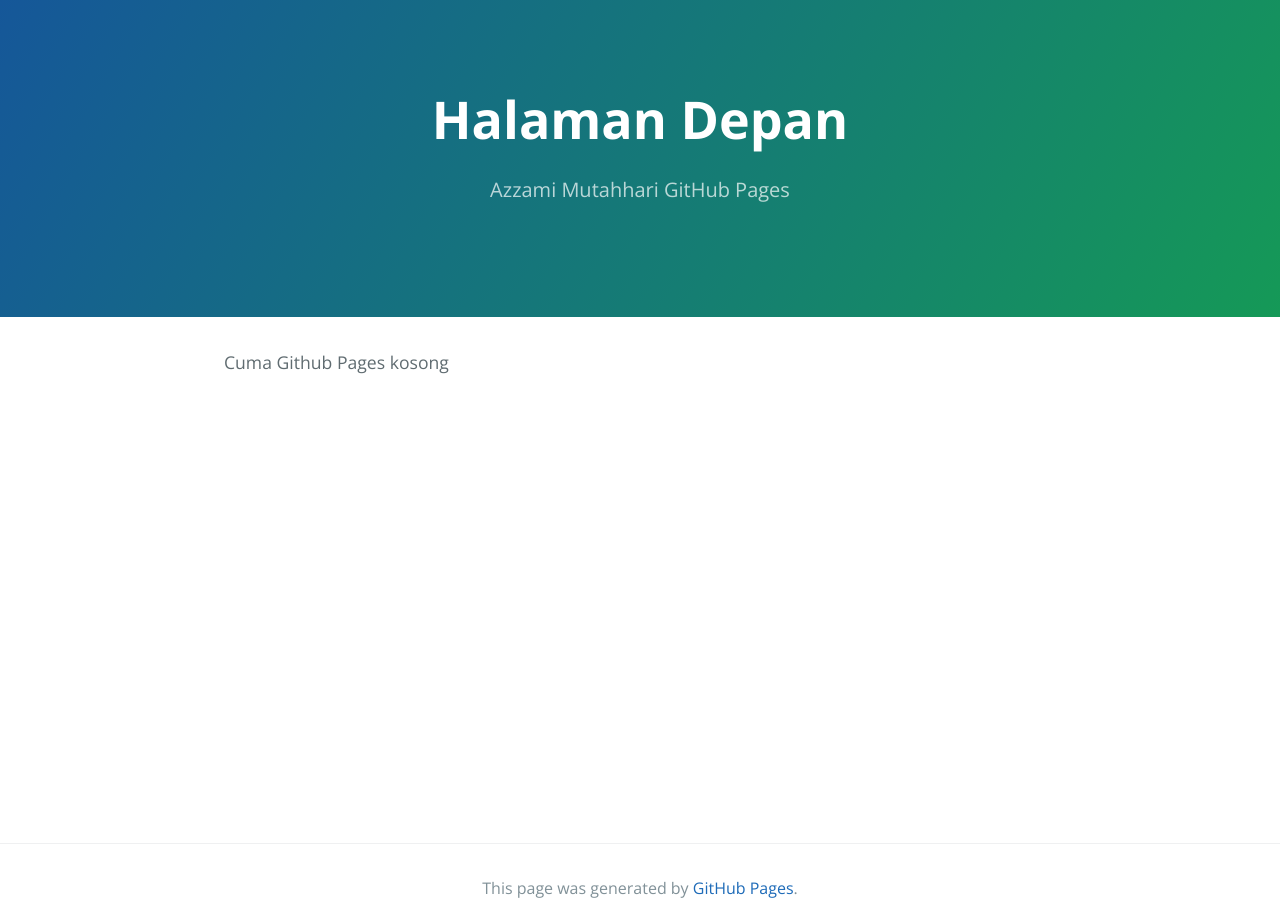
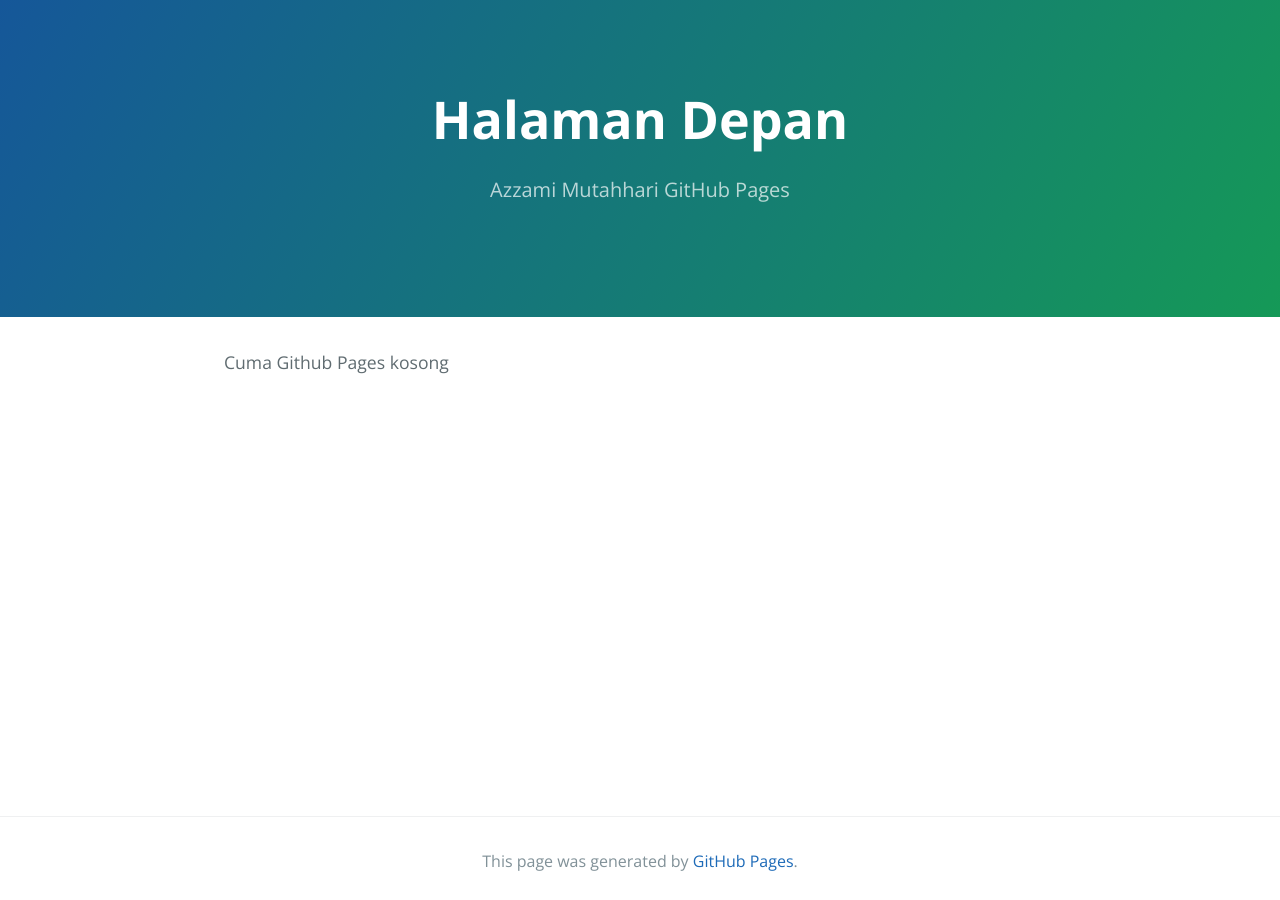
Before and after one commit to azzamimaf/azzamimaf.github.io, a Jekyll site: the page built from index.md, in a window 1280 px wide. Built offline with Jekyll 4.4.1, drawn with Linux system fonts in a browser that asks for light colours.

Commit message:
Update index.html

```diff
--- a/_layouts/index.html
+++ b/_layouts/index.html
@@ -17,7 +17,7 @@
       .MyFooter {
         position: fixed;
         left: 0;
-        bottom: 0;
+        bottom: 3%;
         width: 100%;
         text-align: center;
       }
```
